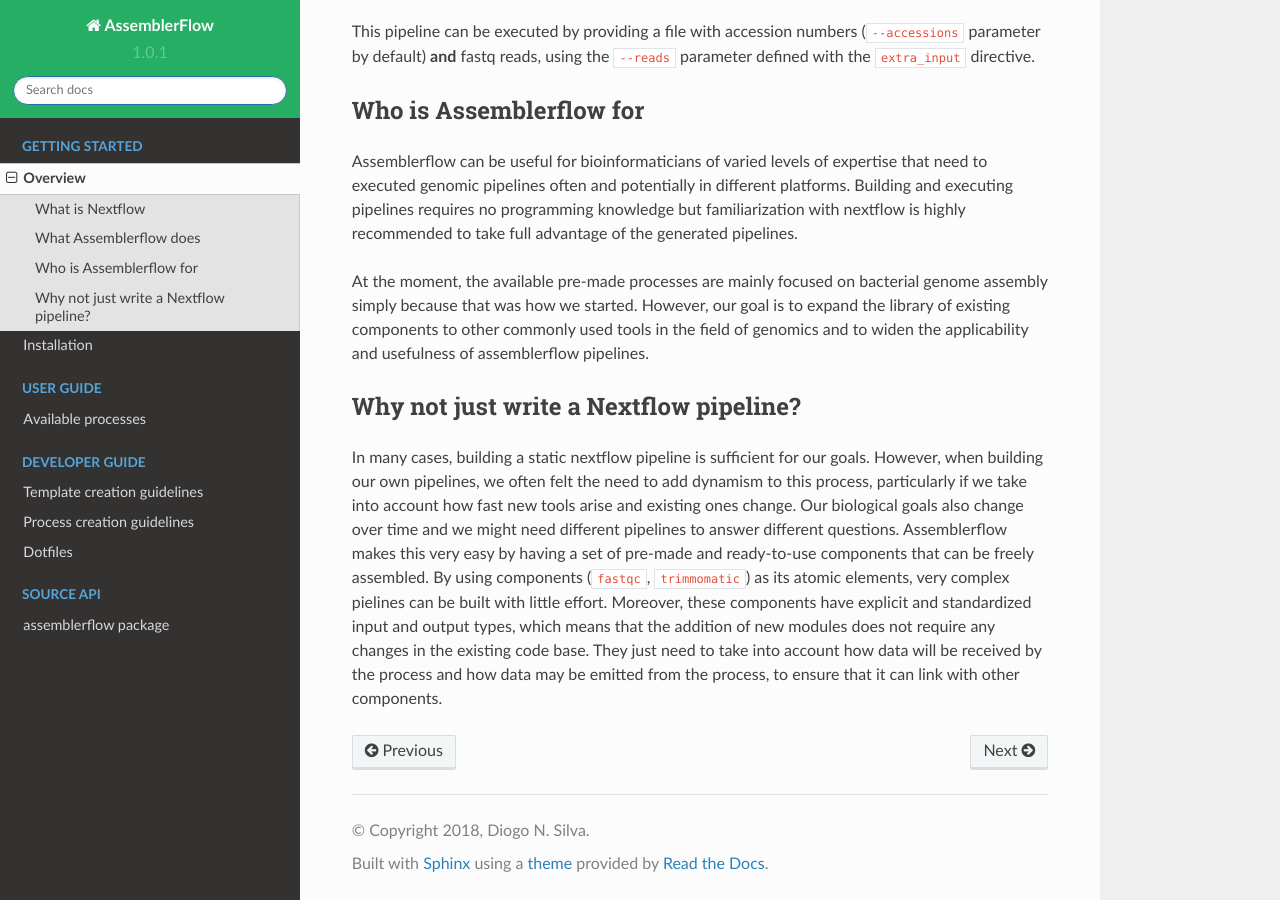
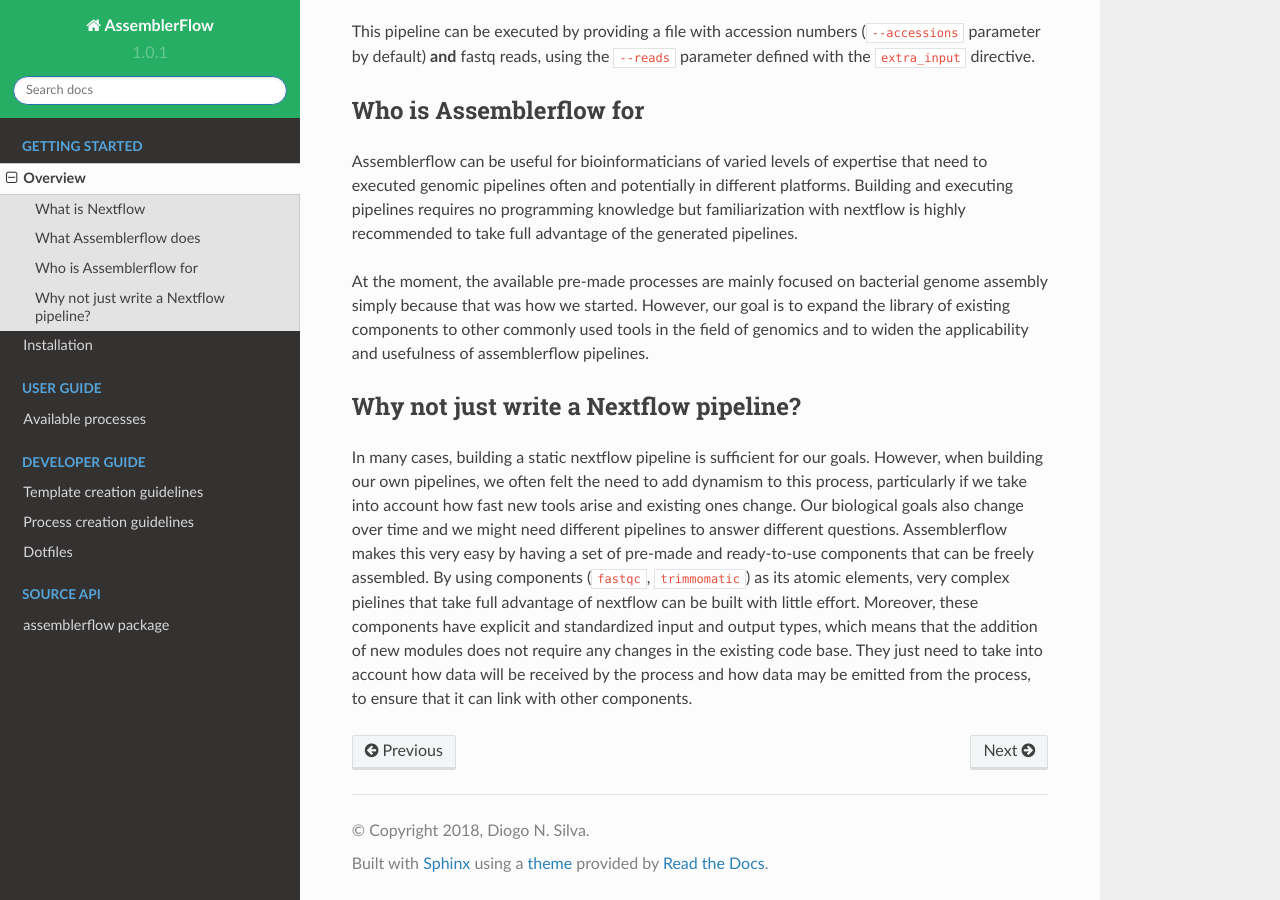
Before and after one commit to assemblerflow/flowcraft, a Sphinx documentation site: the page built from docs/getting_started/overview.rst, in a window 1280 px wide and 900 px high, scrolled down 1791 px. Built offline with Sphinx 7.4.7 and the Read the Docs theme 2.0.0, drawn with Linux system fonts in a browser that asks for light colours.

Commit message:
added info

```diff
--- a/docs/getting_started/overview.rst
+++ b/docs/getting_started/overview.rst
@@ -106,8 +106,9 @@
 time and we might need different pipelines to answer different questions.
 Assemblerflow makes this very easy by having a set of pre-made and ready-to-use
 components that can be freely assembled. By using components (``fastqc``,
-``trimmomatic``) as its atomic elements, very complex pielines can be built
-with little effort. Moreover, these components have explicit and standardized
+``trimmomatic``) as its atomic elements, very complex pielines that take
+full advantage of nextflow can be built with little effort. Moreover,
+these components have explicit and standardized
 input and output types, which means that the addition of new modules does not
 require any changes in the existing code base. They just need to take into
 account how data will be received by the process and how data may be emitted
```
